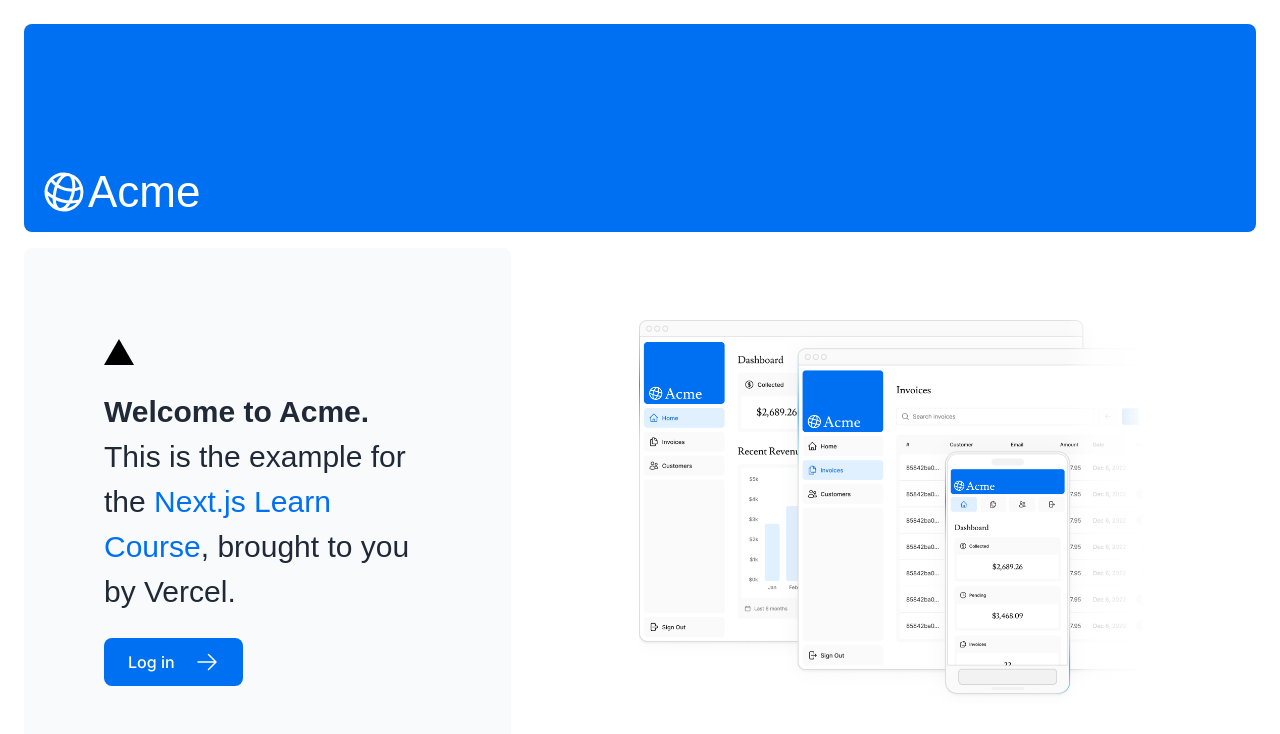
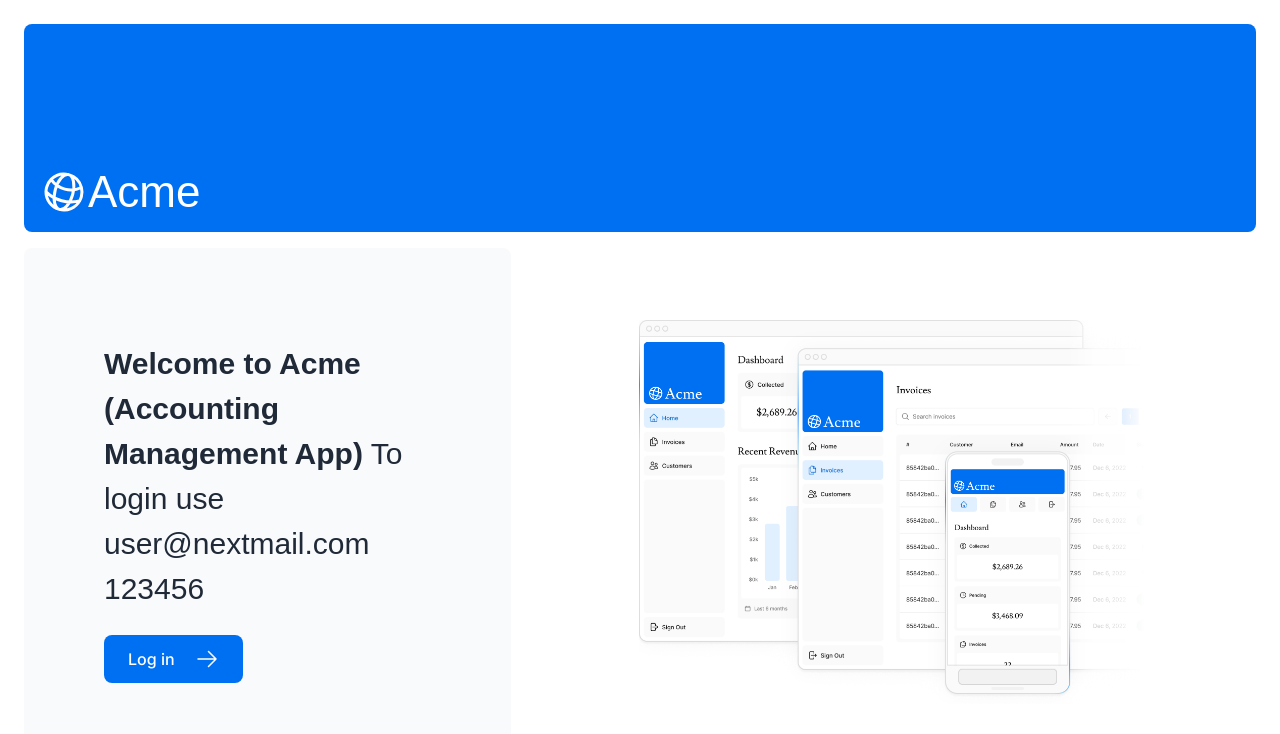
Before and after one commit to viviole/nextjs-dashboard, a Next.js app: page / in a window 1280 px wide. Shown: the top 734 px of the page. Built offline with nearby package versions, Linux system fonts and the light colour scheme; a web font is replaced by a local one.

Commit message:
update the landing page

```diff
--- a/app/page.tsx
+++ b/app/page.tsx
@@ -12,16 +12,16 @@
       </div>
       <div className="mt-4 flex grow flex-col gap-4 md:flex-row">
         <div className="flex flex-col justify-center gap-6 rounded-lg bg-gray-50 px-6 py-10 md:w-2/5 md:px-20">
-          <div className="relative w-0 h-0 border-l-[15px] border-r-[15px] border-b-[26px] border-l-transparent border-r-transparent border-b-black" />{" "}
-          {/*black triangle */}
           <p
             className={`${lusitana.className} text-xl text-gray-800 md:text-3xl md:leading-normal`}
           >
-            <strong>Welcome to Acme.</strong> This is the example for the{" "}
-            <a href="https://nextjs.org/learn/" className="text-blue-500">
-              Next.js Learn Course
-            </a>
-            , brought to you by Vercel.
+            <strong>
+              Welcome to Acme<br />
+              (Accounting Management App)
+            </strong>{" "}
+            To login use <br />
+            user@nextmail.com <br />
+            123456
           </p>
           <Link
             href="/login"
```
